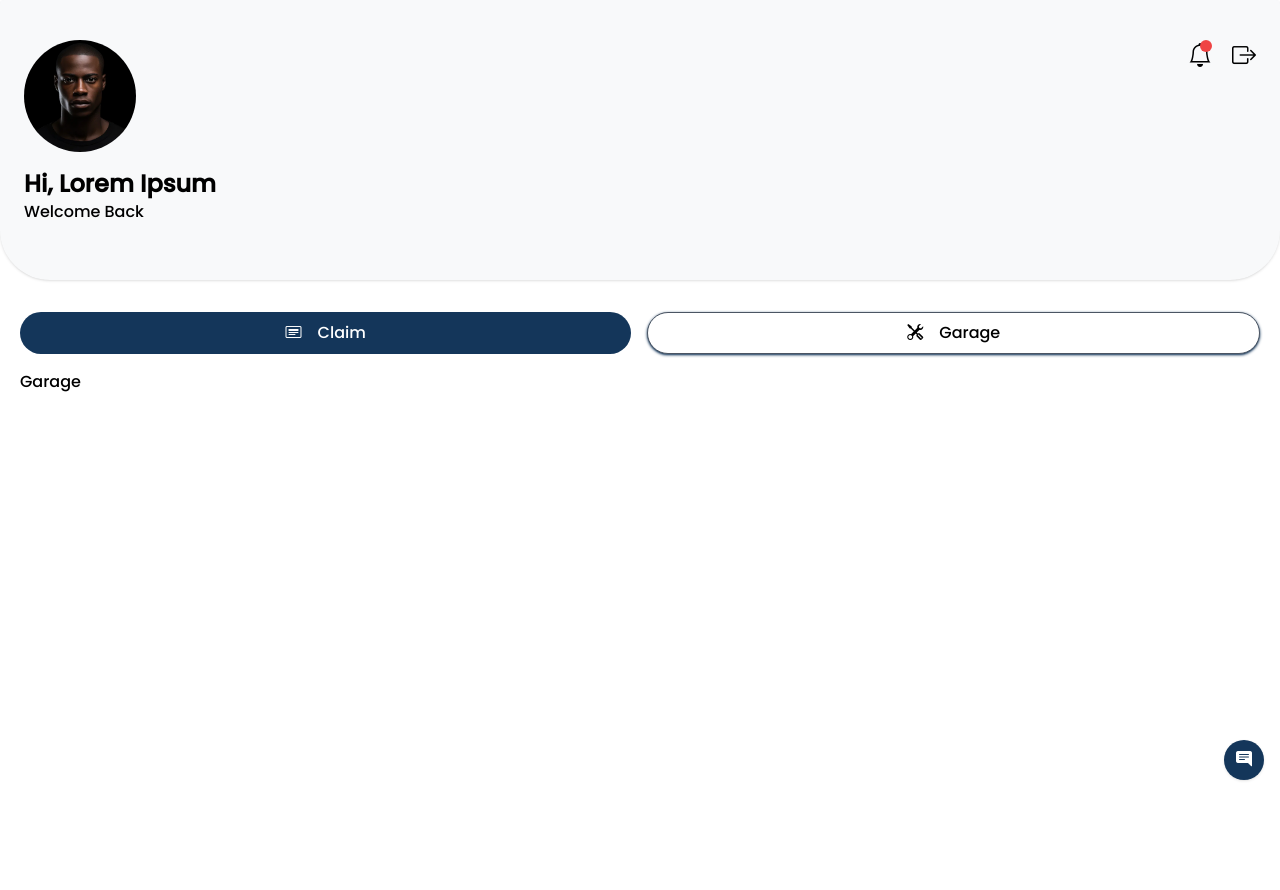
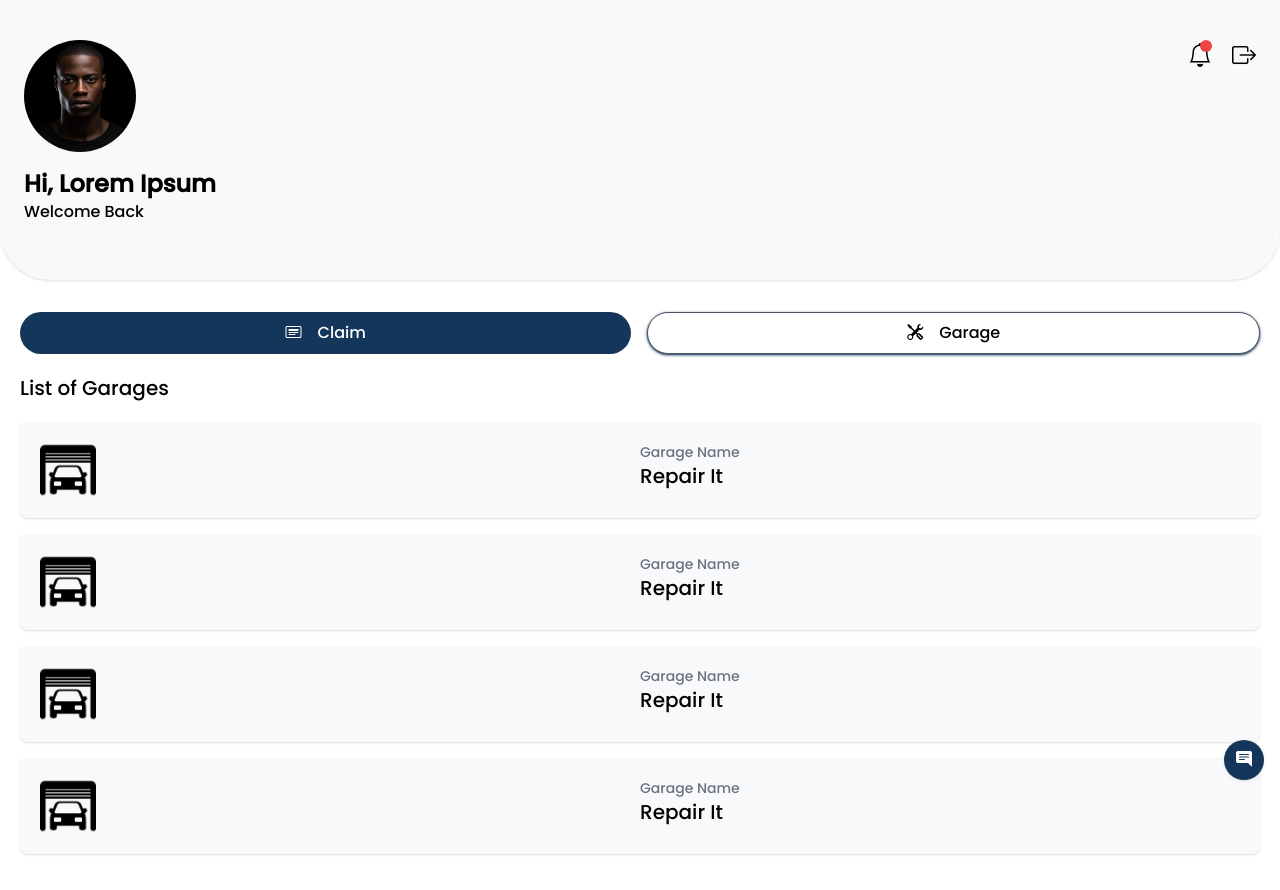
Before and after one commit to kid-us/Claimease, a React (Vite) app: page /driver in a window 1280 px wide. Both pictures are taken after a click on the button "Garage". Before the commit the page ends 800 px from the top, so only its background shows below. Built offline with nearby package versions, Linux system fonts and the light colour scheme; the HTML template or start-up script is replaced by a standard one.

Commit message:
Garages list

```diff
--- a/src/assets/index.ts
+++ b/src/assets/index.ts
@@ -2,5 +2,6 @@ import logo from "./logo.png";
 import logo2 from "./logo2.png";
 import car from "./car.png";
 import user from "./ceo.png";
+import garage from "./garage.png";
 
-export { logo, logo2, car, user };
+export { logo, logo2, car, user, garage };
--- a/src/components/Pages/Driver/Claim.tsx
+++ b/src/components/Pages/Driver/Claim.tsx
@@ -24,7 +24,7 @@ const Claim = () => {
 
   return (
     <div className="mt-6">
-      <div className="flex justify-between">
+      <div className="flex justify-between my-7">
         <p
           onClick={() => setActive("request")}
           className={`text-sm ${active !== "request" && "text-blue-500"}`}
@@ -43,7 +43,7 @@ const Claim = () => {
       <div className="mt-5">
         {active === "request" &&
           request.map((r) => (
-            <div key={r.id} className="rounded-lg bg-secondary shadow mb-3 p-5">
+            <div key={r.id} className="rounded-lg bg-secondary shadow mb-5 p-6">
               <div className="grid grid-cols-2 gap-4">
                 <div>
                   <p className="text-sm text-gray-700">Claim Id</p>
--- a/src/components/Pages/Driver/Garage.tsx
+++ b/src/components/Pages/Driver/Garage.tsx
@@ -1,8 +1,35 @@
+import { garage } from "../../../assets";
+
+interface Garages {
+  id: number;
+  name: string;
+  img: string;
+}
+
+const garages: Garages[] = [
+  { id: 1, name: "Repair It", img: garage },
+  { id: 2, name: "Repair It", img: garage },
+  { id: 3, name: "Repair It", img: garage },
+  { id: 4, name: "Repair It", img: garage },
+];
 
 const Garage = () => {
   return (
-    <div>Garage</div>
-  )
-}
+    <>
+      <p className="my-5 text-xl">List of Garages</p>
+      {garages.map((g) => (
+        <div className="grid grid-cols-2 shadow bg-secondary mb-4 p-5 rounded-lg">
+          <div>
+            <img src={g.img} alt="Img" className="w-14" />
+          </div>
+          <div>
+            <p className="text-gray-500 text-sm">Garage Name</p>
+            <p className="text-xl">{g.name}</p>
+          </div>
+        </div>
+      ))}
+    </>
+  );
+};
 
-export default Garage
+export default Garage;
```
Also changed, not shown: src/assets/garage.png (added).
